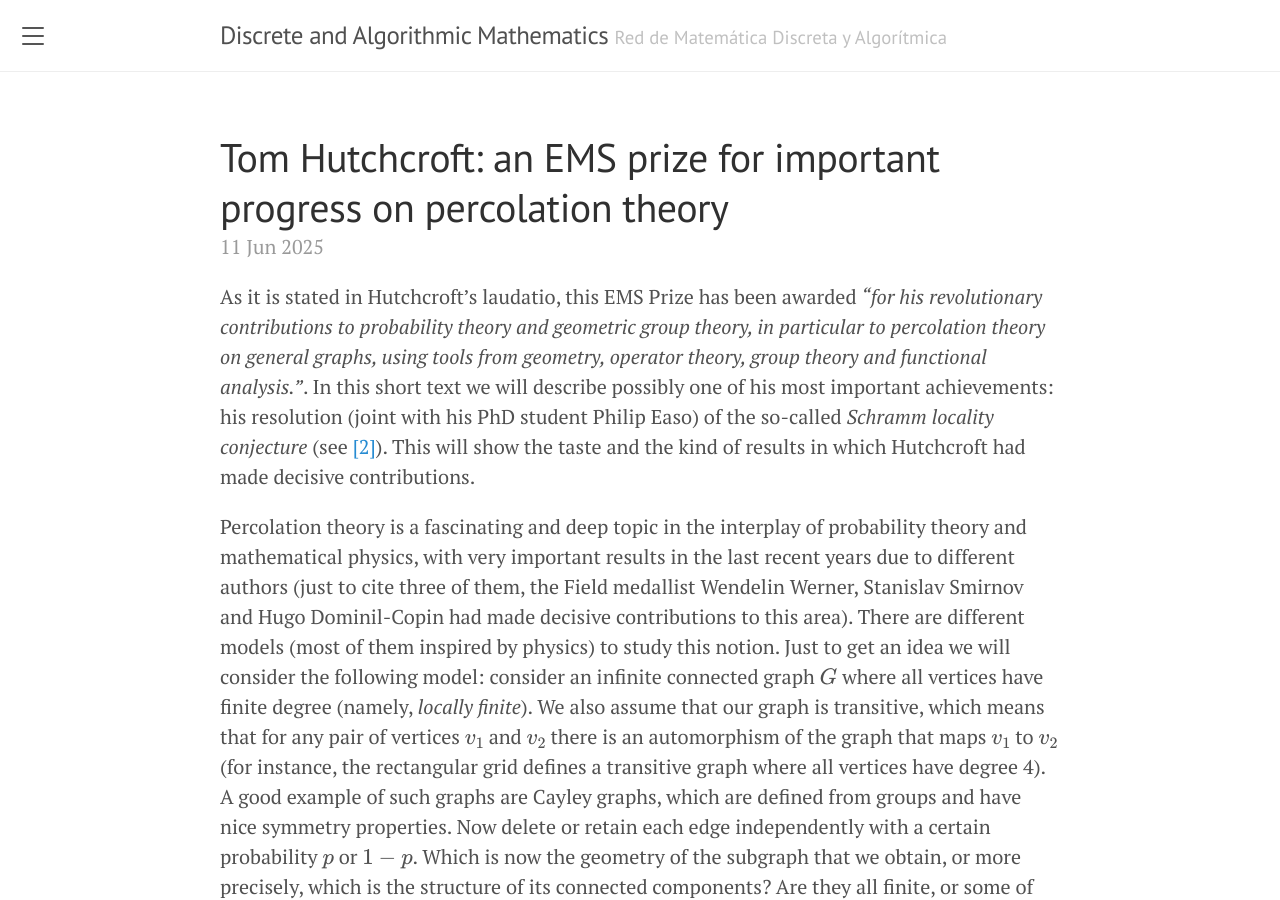
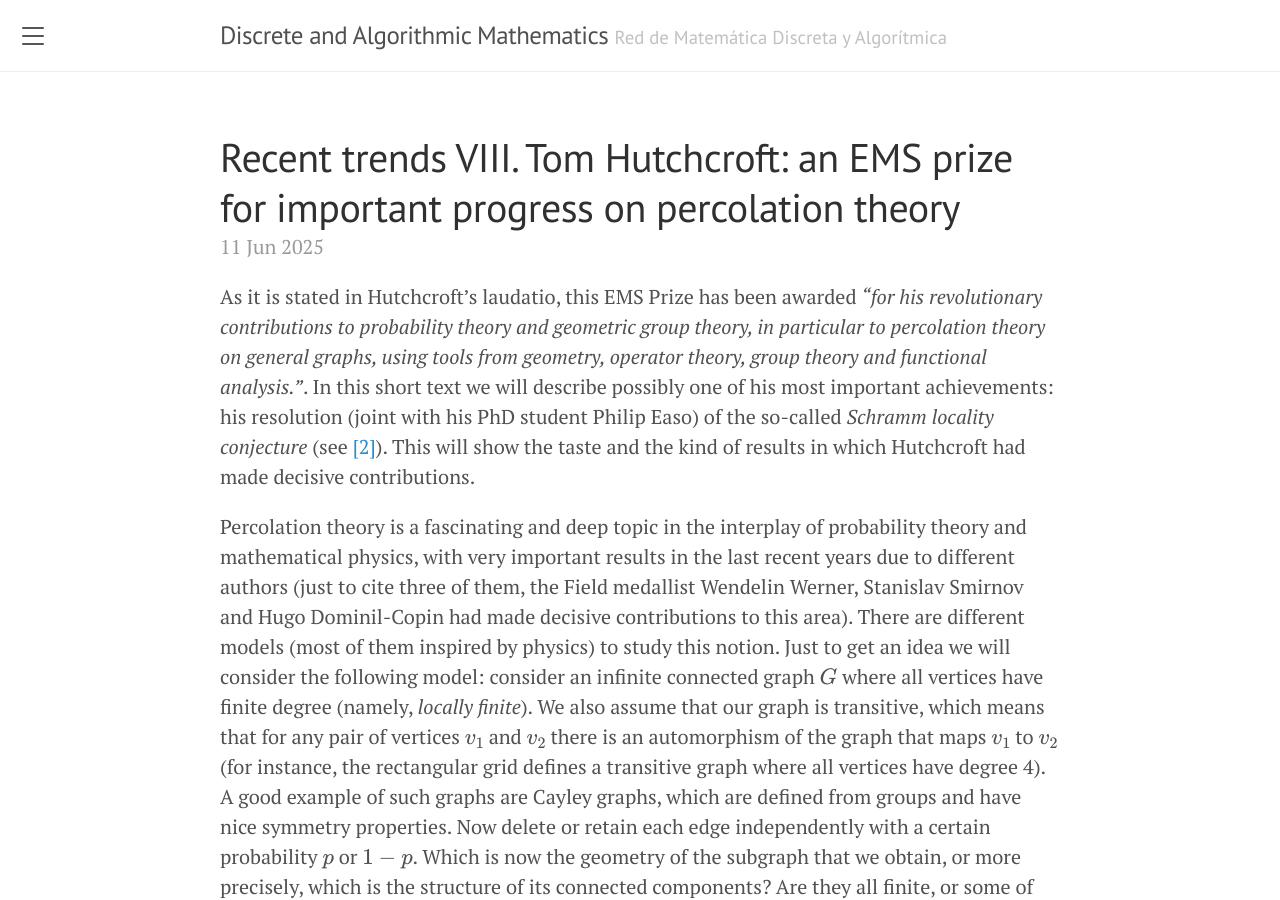
Before and after one commit to dam-network/dam-network.github.io, a Jekyll site: the page built from _posts/2025-06-11-Hutchcroft-Imtech.md, in a window 1280 px wide and 900 px high. Built offline with Jekyll 4.4.1, drawn with Linux system fonts in a browser that asks for light colours.

Commit message:
numerate last trend

```diff
--- a/_posts/2025-06-11-Hutchcroft-Imtech.md
+++ b/_posts/2025-06-11-Hutchcroft-Imtech.md
@@ -1,6 +1,6 @@
 ---
 layout: post
-title: "Tom Hutchcroft: an EMS prize for important progress on percolation theory"
+title: "Recent trends VIII. Tom Hutchcroft: an EMS prize for important progress on percolation theory"
 abstract: 'As it is stated in Hutchcroft’s laudatio, this EMS Prize has been awarded *"for his revolutionary contributions to probability theory and geometric group theory, in particular to percolation theory on general graphs, using tools from geometry, operator theory, group theory and functional analysis."*.'
 tag: 'Trend'
 ---
```
